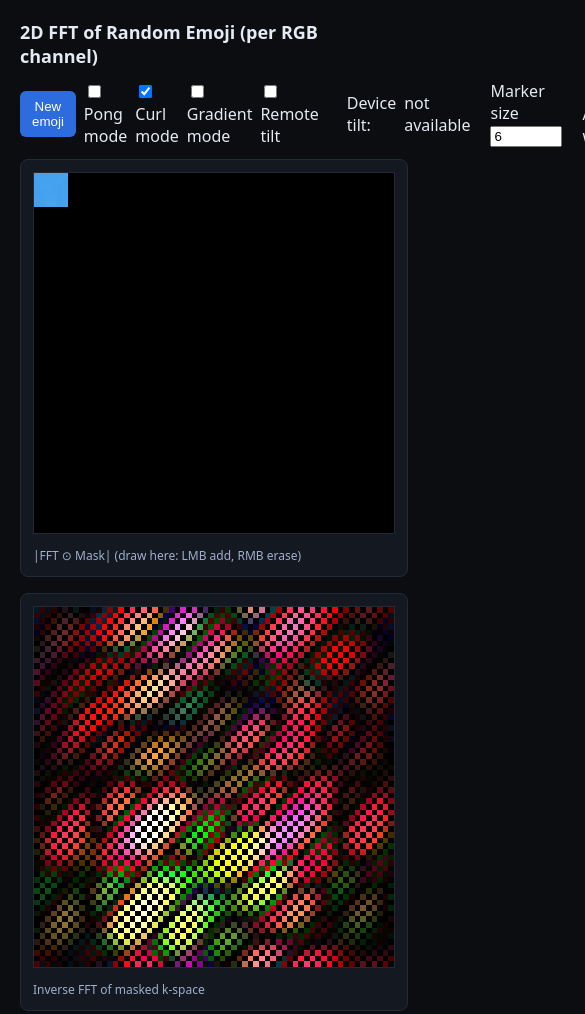
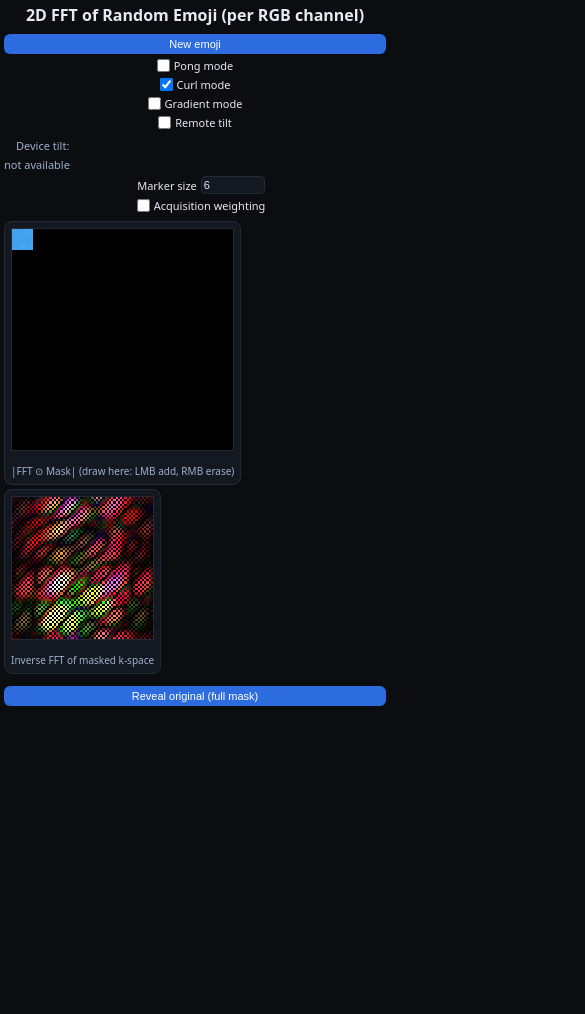
Before and after one commit to mzaiss/MRcade, a plain HTML site: page MRcade_kspace/index.html in a window 390 px wide. Shown: the top 1014 px of the page, 585 px wide, since content can reach past the window. After the commit the page ends 844 px from the top, so only its background shows below. Drawn offline with Linux system fonts and the light colour scheme; animation ran at ten frames a second.

Commit message:
mobile opt

```diff
--- a/MRcade_kspace/index.html
+++ b/MRcade_kspace/index.html
@@ -5,15 +5,39 @@
   <meta name="viewport" content="width=device-width, initial-scale=1">
   <title>2D FFT Emoji (RGB)</title>
   <style>
-    body{font-family:system-ui,-apple-system,Segoe UI,Roboto,Helvetica,Arial,sans-serif;margin:20px;background:#0b0d10;color:#e6eaf2}
-    h1{font-size:18px;margin:0 0 12px}
-    .row{display:flex;gap:16px;flex-wrap:wrap;align-items:flex-start}
-    .panel{background:#141821;border:1px solid #232a36;border-radius:8px;padding:12px}
-    canvas{image-rendering:pixelated;background:#0b0d10;border:1px solid #232a36;width:360px;height:360px}
-    .controls{margin-bottom:12px;display:flex;gap:8px;align-items:center}
-    button{background:#2d6cdf;color:#fff;border:none;border-radius:6px;padding:8px 12px;cursor:pointer}
+    *{box-sizing:border-box}
+    body{font-family:system-ui,-apple-system,Segoe UI,Roboto,Helvetica,Arial,sans-serif;margin:0;padding:8px;background:#0b0d10;color:#e6eaf2;min-height:100vh}
+    h1{font-size:18px;margin:0 0 12px;text-align:center}
+    .row{display:flex;gap:8px;flex-wrap:wrap;align-items:flex-start;justify-content:center}
+    .panel{background:#141821;border:1px solid #232a36;border-radius:8px;padding:8px;flex:1;min-width:0}
+    canvas{image-rendering:pixelated;background:#0b0d10;border:1px solid #232a36;width:100%;height:auto;max-width:100%;aspect-ratio:1}
+    .controls{margin-bottom:12px;display:flex;gap:4px;align-items:center;flex-wrap:wrap;justify-content:center}
+    button{background:#2d6cdf;color:#fff;border:none;border-radius:6px;padding:6px 10px;cursor:pointer;font-size:12px;white-space:nowrap}
     button:active{transform:translateY(1px)}
-    .caption{margin-top:8px;color:#9fb0cc;font-size:12px}
+    .caption{margin-top:8px;color:#9fb0cc;font-size:11px;text-align:center}
+    label{display:flex;align-items:center;gap:4px;font-size:12px;white-space:nowrap}
+    input[type="checkbox"]{margin:0}
+    input[type="number"]{width:50px;padding:2px;border:1px solid #232a36;border-radius:4px;background:#141821;color:#e6eaf2;font-size:12px}
+    .small{font-size:11px;color:#9fb0cc}
+
+    @media (max-width: 768px) {
+      body{padding:4px}
+      h1{font-size:16px;margin:0 0 8px}
+      .controls{gap:2px;margin-bottom:8px}
+      .row{gap:4px}
+      .panel{padding:6px}
+      button{padding:4px 8px;font-size:11px}
+      .caption{font-size:10px}
+      label{font-size:11px}
+      input[type="number"]{width:40px;font-size:11px}
+    }
+
+    @media (max-width: 480px) {
+      .controls{flex-direction:column;align-items:stretch;gap:4px}
+      .controls > *{justify-content:center}
+      .row{flex-direction:column}
+      .panel{max-width:100%}
+    }
   </style>
   <script defer src="standalone-fft.js"></script>
   <script defer src="app.js"></script>
```
